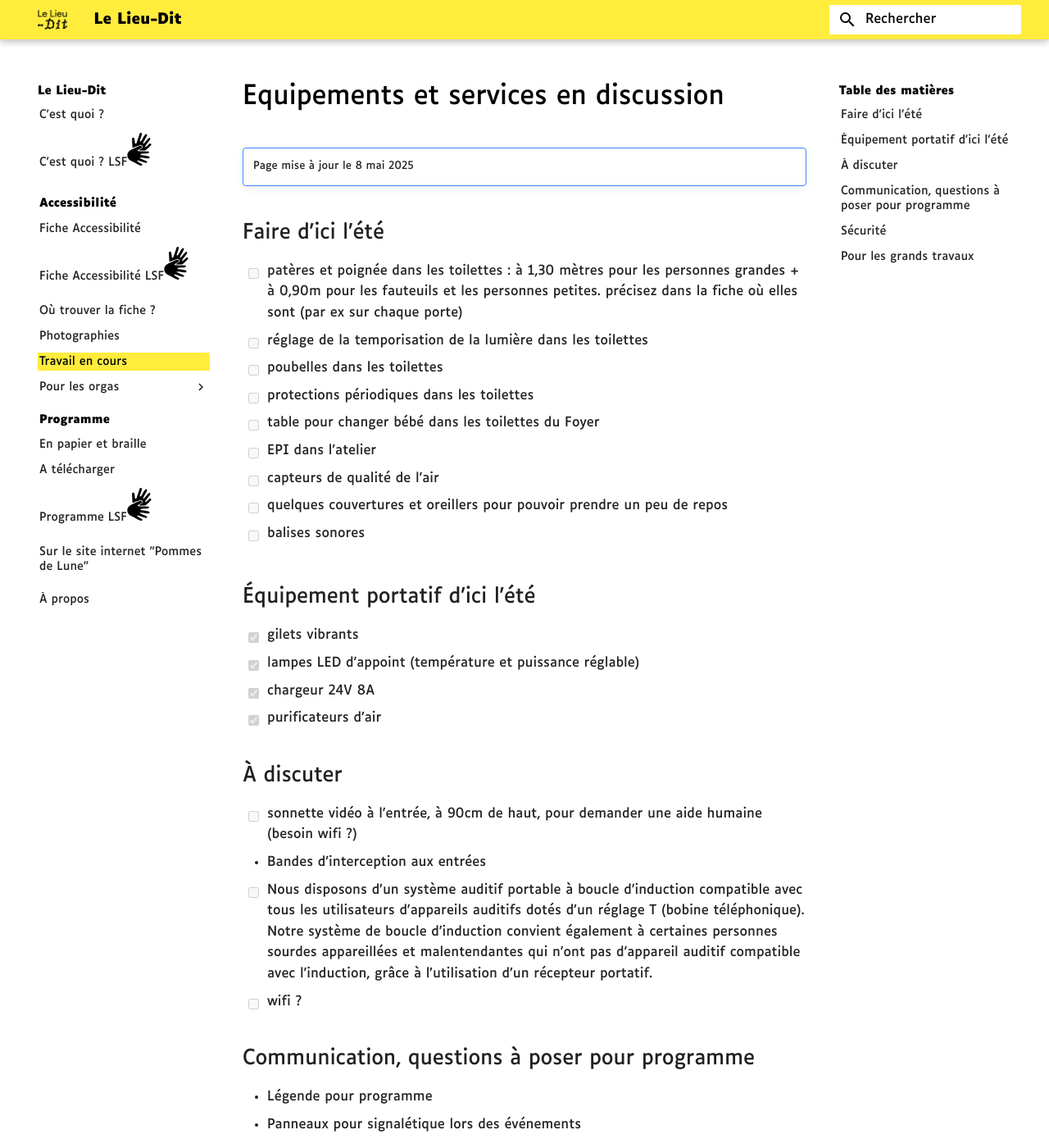
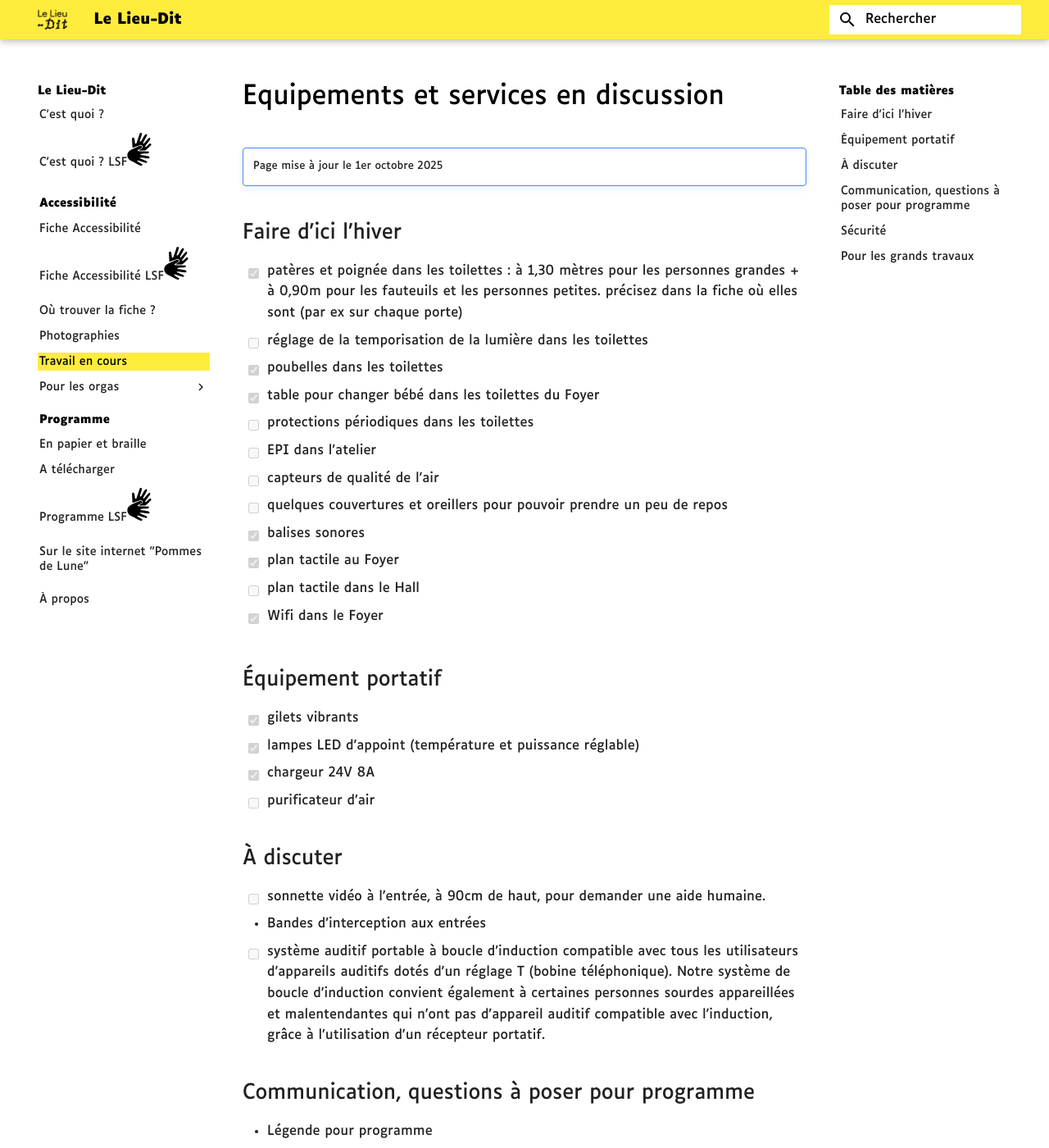
Before and after one commit to Lieu-Dit/web, an MkDocs documentation site: the page built from docs/todo.md, in a window 1280 px wide and 1400 px high. Shown: the whole window at 82% size. Built offline with MkDocs 1.6.1 and Material for MkDocs 9.7.7, drawn with Linux system fonts in a browser that asks for light colours; some of the changed text lies outside the part shown.

```diff
--- a/docs/todo.md
+++ b/docs/todo.md
@@ -1,13 +1,13 @@
 # Equipements et services en discussion
 !!! note ""
-    Page mise à jour le 8 mai 2025
+    Page mise à jour le 1er octobre 2025
 
-## Faire d'ici l'été
-- [ ] patères et poignée dans les toilettes : à 1,30 mètres pour les personnes grandes + à 0,90m pour les fauteuils et les personnes petites. précisez dans la fiche où elles sont (par ex sur chaque porte)
+## Faire d'ici l'hiver
+- [x] patères et poignée dans les toilettes : à 1,30 mètres pour les personnes grandes + à 0,90m pour les fauteuils et les personnes petites. précisez dans la fiche où elles sont (par ex sur chaque porte)
 - [ ] réglage de la temporisation de la lumière dans les toilettes
-- [ ] poubelles dans les toilettes
+- [x] poubelles dans les toilettes
+- [x] table pour changer bébé dans les toilettes du Foyer
 - [ ] protections périodiques dans les toilettes
-- [ ] table pour changer bébé dans les toilettes du Foyer
 
 - [ ] EPI dans l'atelier
 
@@ -15,19 +15,24 @@
 
 - [ ] quelques couvertures et oreillers pour pouvoir prendre un peu de repos
 
-- [ ] balises sonores
+- [x] balises sonores
+- [x] plan tactile au Foyer
+- [ ] plan tactile dans le Hall
 
-## Équipement portatif d'ici l'été
+- [x] Wifi dans le Foyer
+
+
+## Équipement portatif
 - [x] gilets vibrants
 - [x] lampes LED d'appoint (température et puissance réglable)
 - [x] chargeur 24V 8A
-- [x] purificateurs d'air
+- [ ] purificateur d'air
+
 
 ## À discuter
-- [ ] sonnette vidéo à l'entrée, à 90cm de haut, pour demander une aide humaine (besoin wifi ?)
+- [ ] sonnette vidéo à l'entrée, à 90cm de haut, pour demander une aide humaine.
 - Bandes d'interception aux entrées
-- [ ] Nous disposons d'un système auditif portable à boucle d'induction compatible avec tous les utilisateurs d'appareils auditifs dotés d'un réglage T (bobine téléphonique). Notre système de boucle d'induction convient également à certaines personnes sourdes appareillées et malentendantes qui n'ont pas d'appareil auditif compatible avec l'induction, grâce à l'utilisation d'un récepteur portatif.
-- [ ] wifi ?
+- [ ] système auditif portable à boucle d'induction compatible avec tous les utilisateurs d'appareils auditifs dotés d'un réglage T (bobine téléphonique). Notre système de boucle d'induction convient également à certaines personnes sourdes appareillées et malentendantes qui n'ont pas d'appareil auditif compatible avec l'induction, grâce à l'utilisation d'un récepteur portatif.
 
 ## Communication, questions à poser pour programme
 - Légende pour programme
```
Also changed, not shown: other parts of docs/todo.md (+1 -1 lines), docs/access.md (+29 -28 lines).
